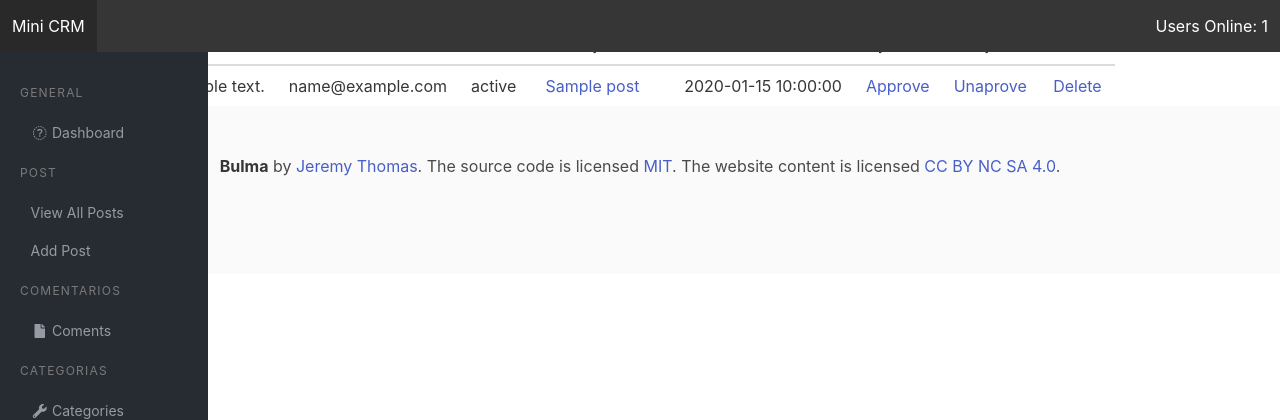
After one commit to SubjectZeroo/Blog-CMS, a PHP site: page /admin/post_comments.php?id=1 in a window 1280 px wide. The commit adds this page. Shown: the top 420 px of the page. Run offline with PHP 8.4, Linux system fonts and the light colour scheme; the visitor is signed in with stand-in values (Sample User, id 1); tables that the repository leaves empty or names only in its code hold one stand-in row (values such as "Sample post"); some libraries are stand-ins or nearby versions.

```diff
--- /dev/null
+++ b/admin/post_comments.php
@@ -0,0 +1,113 @@
+<?php include "includes/header.php" ?>
+
+<table class="table">
+  <thead>
+    <tr>
+      <th>Id</th>
+      <th>Author</th>
+      <th>Comment</th>
+      <th>Email</th>
+      <th>Status</th>
+      <th>In Response to</th>
+      <th>Date</th>
+      <th>Aprove</th>
+      <th>Unaprove</th>
+      <th>Delete</th>
+    </tr>
+  </thead>
+  <tbody>
+    <?php
+                                $query = "SELECT * FROM post_comments WHERE comment_post_id  =" . mysqli_real_escape_string($connection,$_GET['id']);
+                                $select_comments = mysqli_query($connection, $query);
+                                while($row = mysqli_fetch_assoc($select_comments)) {
+                                  $comment_id = $row['id'];
+                                  $comment_post_id = $row['comment_post_id'];
+                                  $comment_author = $row['comment_author'];
+                                  $comment_email = $row['comment_email'];
+                                  $comment_content = $row['comment_content'];
+                                  $comment_status = $row['comment_status'];
+                                  $comment_date = $row['comment_date'];
+
+
+                                    echo "<tr>";
+                                    echo "<td> $comment_id </td> ";
+                                    echo "<td> $comment_author </td> ";
+                                    echo "<td> $comment_content</td> ";
+
+                                // $query = "SELECT * FROM categories WHERE category_id =  {$post_category_id}";
+                                //     $select_categories_id = mysqli_query($connection, $query);
+
+                                //       while($row = mysqli_fetch_assoc( $select_categories_id)) {
+                                //              $cat_id = $row['category_id'];
+                                //               $cat_title = $row['category_title'];
+
+
+                                //     echo "<td>{$cat_title}</td> ";
+                                //   }
+
+
+                                echo "<td>$comment_email </td> ";
+                                echo "<td>$comment_status </td> ";
+
+
+
+
+            $query = "SELECT * FROM posts WHERE post_id = $comment_post_id";
+            $select_post_id_query = mysqli_query($connection, $query);
+            while($row = mysqli_fetch_assoc($select_post_id_query)){
+              $post_id = $row['post_id'];
+              $post_title = $row['post_title'];
+
+              echo "<td><a href='../post.php?p_id=$post_id'>$post_title</a></td>";
+            }
+
+            echo "<td>$comment_date </td> ";
+
+
+
+
+                                    echo "<td><a href='comments.php?approved=$comment_id'>Approve</a></td> ";
+
+                                    echo "<td><a href='comments.php?unapproved=$comment_id'>Unaprove</a></td> ";
+
+                                    echo "<td><a href='post_comments.php?delete=$comment_id&id=". $_GET['id'] ."'> Delete</a></td> ";
+
+
+                                    echo "</tr>";
+                                }
+                                ?>
+  </tbody>
+</table>
+
+
+<?php
+
+
+
+                  if(isset($_GET['approved'])) {
+                    $the_comment_id = $_GET['approved'];
+                  $query = "UPDATE post_comments SET comment_status = 'approved' WHERE id =  $the_comment_id";
+                  $unaprove_comment_query = mysqli_query($connection, $query);
+                  header("Location:  post_comments.php");
+                  }
+
+
+
+                    if(isset($_GET['unapproved'])) {
+                      $the_comment_id = $_GET['unapproved'];
+                    $query = "UPDATE post_comments SET comment_status = 'unapproved' WHERE id =  $the_comment_id";
+                    $unaprove_comment_query = mysqli_query($connection, $query);
+                    header("Location:  post_comments.php");
+                    }
+
+
+
+
+                        if(isset($_GET['delete'])) {
+                          $the_comment_id = $_GET['delete'];
+                        $query = "DELETE FROM post_comments WHERE id = {$the_comment_id}";
+                        $delete_query = mysqli_query($connection, $query);
+                        header("Location: post_comments.php?id=". $_GET['id'] ."");
+                        }
+                       ?>
+<?php include "includes/footer.php" ?>
--- a/post.php
+++ b/post.php
@@ -81,10 +81,10 @@
                             }
 
 
-                            $query = "UPDATE posts SET post_comment_count = post_comment_count + 1 ";
-                            $query .= "WHERE post_id = $the_post_id ";
+                            // $query = "UPDATE posts SET post_comment_count = post_comment_count + 1 ";
+                            // $query .= "WHERE post_id = $the_post_id ";
 
-                            $update_comment_count =  mysqli_query($connection, $query);
+                            // $update_comment_count =  mysqli_query($connection, $query);
                     } else {
                         echo "<script> alert('Fields cannot be empty')</script>";
                     }
```
Also changed, not shown: admin/includes/view_all_post.php (+16 -1 lines).
